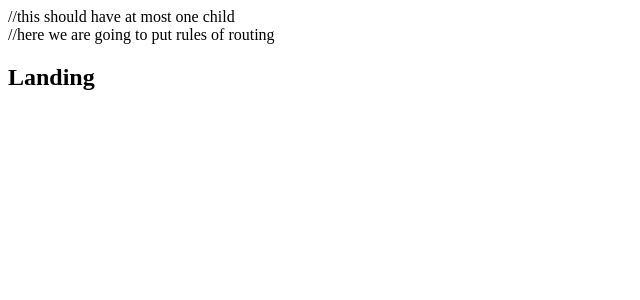
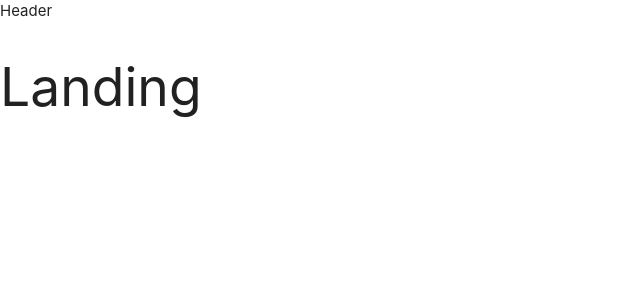
Before and after one commit to sjw2023/NodePractice, a React (Create React App) app in the folder client/: page / in a window 1280 px wide. Shown: the top 300 px of the page, without its empty margins (0-640 px from the left). Built offline with nearby package versions, Linux system fonts and the light colour scheme.

Commit message:
Added materialize npm module on client side

```diff
--- a/client/package.json
+++ b/client/package.json
@@ -7,6 +7,7 @@
     "@testing-library/react": "^9.4.0",
     "@testing-library/user-event": "^7.2.1",
     "http-proxy-middleware": "^0.20.0",
+    "materialize-css": "^1.0.0-rc.2",
     "react": "^16.12.0",
     "react-dom": "^16.12.0",
     "react-redux": "^7.1.3",
--- a/client/src/components/App.js
+++ b/client/src/components/App.js
@@ -6,20 +6,28 @@
 
 //Example : Set up a dummy coponent.
 //This dummy component will be functional component which returns h2
-const Header = () => <h2>Header</h2>;
+// const Header = () => <h2>Header</h2>;
+import Header from "./Header"; // remove dummy Header and replace with Header.js
 const Dashboard = () => <h2>Dashboard</h2>;
-const SurveyNew = () => <h2>Surveynew</h2>;
+const SurveyNew = () => <h2>SurveyNew</h2>;
 const Landing = () => <h2>Landing</h2>;
+//BrouwerRouter tag should have at most one child
+//Inside of BrowserRouter, here we are going to put rules of routing
+//path attribute match from the beginning so we should make rule to show exact one.
+//we can solve this by using keyword exact
+//Header will be showed no matter what happend, and we will do this by using Header it self.
+// the Contents of each component will be detemiened by Redux files.
 
 const App = () => {
   return (
     // jaxs
     <div>
       <BrowserRouter>
-        //this should have at most one child
         <div>
-          //here we are going to put rules of routing
-          <Route path="/" component={Landing} />
+          <Header />
+          <Route exact={true} path="/" component={Landing} />
+          <Route exact={true} path="/surveys" component={Dashboard} />
+          <Route path="/surveys/new" component={SurveyNew} />
         </div>
       </BrowserRouter>
     </div>
--- /dev/null
+++ b/client/src/components/Header.js
@@ -0,0 +1,10 @@
+//To make detail of header Component
+import React, { Component } from "react";
+
+class Header extends Component {
+  render() {
+    return <div>Header</div>;
+  }
+}
+
+export default Header;
--- a/client/src/index.js
+++ b/client/src/index.js
@@ -4,6 +4,7 @@
 import ReactDOM from "react-dom";
 import { Provider } from "react-redux";
 import { createStore, applyMiddleware } from "redux";
+import "materialize-css/dist/css/materialize.min.css";
 
 import App from "./components/App";
 import reducers from "./reducers";
```
Also changed, not shown: 1 other file (tests, documents, lock files or other folders).
